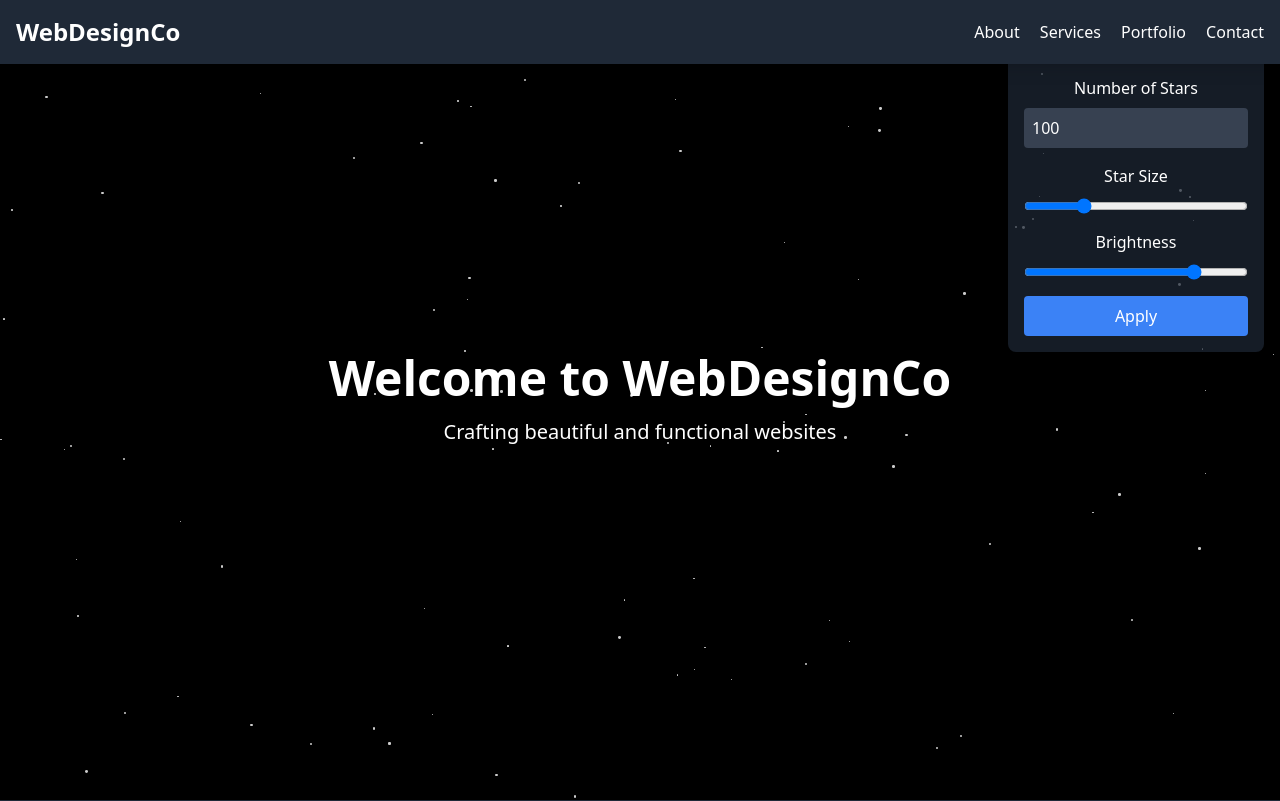
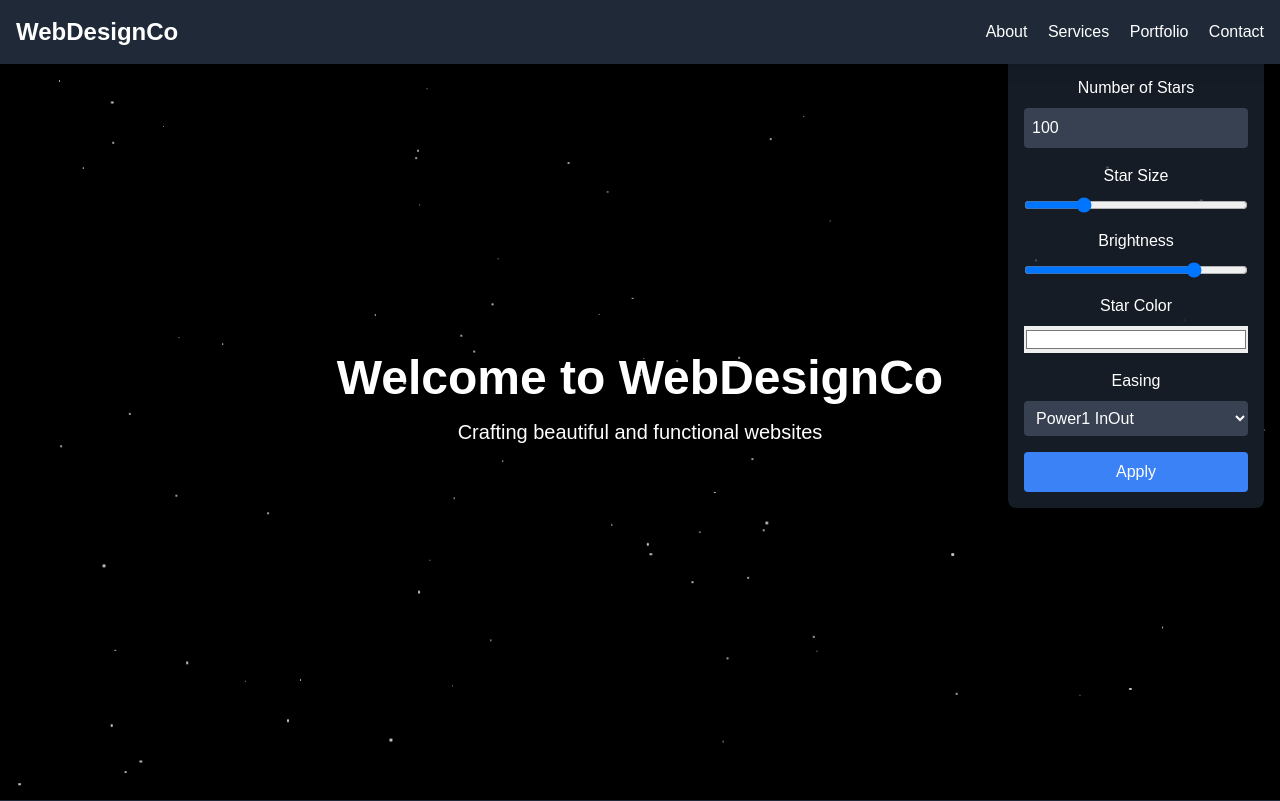
Before and after one commit to Jason-Black/Starfield-Expo, a website: page index.html in a window 1280 px wide. Shown: the top 801 px of the page. Drawn offline with nearby package versions, Linux system fonts and the light colour scheme.

Commit message:
trying to fix

```diff
--- a/index.html
+++ b/index.html
@@ -6,15 +6,16 @@
   <title>Web Design Company</title>
   <link href="public/styles.css" rel="stylesheet">
   <style>
-   body {
-      overflow: hidden;
+  body {
       margin: 0;
+      font-family: Arial, sans-serif;
+      overflow-x: hidden;
     }
     .star {
       position: absolute;
       background: white;
       border-radius: 50%;
-      opacity: 0.8;
+      opacity: 0;
     }
     .hero {
       position: relative;
@@ -25,6 +26,7 @@
       color: white;
       text-align: center;
       background-color: black;
+      overflow: hidden;
     }
     .starfield-settings {
       z-index: 10;
@@ -51,11 +53,23 @@
     <div class="starfield-settings absolute top-0 right-0 m-4 p-4 bg-gray-800 bg-opacity-70 rounded-lg shadow-lg w-64">
       <h2 class="text-lg font-bold mb-4">Starfield Settings</h2>
       <label class="block mb-2">Number of Stars</label>
-      <input id="numStars" type="number" min="10" max="500" value="100" class="mb-4 p-2 w-full bg-gray-700 rounded">
+      <input id="numStars" type="number" min="10" max="1000" value="100" class="mb-4 p-2 w-full bg-gray-700 rounded">
       <label class="block mb-2">Star Size</label>
       <input id="starSize" type="range" min="1" max="5" value="2" class="mb-4 w-full">
       <label class="block mb-2">Brightness</label>
       <input id="brightness" type="range" min="0.1" max="1" step="0.1" value="0.8" class="mb-4 w-full">
+      <label class="block mb-2">Star Color</label>
+      <input id="starColor" type="color" value="#ffffff" class="mb-4 w-full">
+      <label class="block mb-2">Easing</label>
+      <select id="easing" class="mb-4 p-2 w-full bg-gray-700 rounded">
+        <option value="power1.inOut">Power1 InOut</option>
+        <option value="power2.inOut">Power2 InOut</option>
+        <option value="power3.inOut">Power3 InOut</option>
+        <option value="power4.inOut">Power4 InOut</option>
+        <option value="back.inOut">Back InOut</option>
+        <option value="elastic.inOut">Elastic InOut</option>
+        <option value="bounce.inOut">Bounce InOut</option>
+      </select>
       <button id="applySettings" class="p-2 w-full bg-blue-500 rounded hover:bg-blue-600">Apply</button>
     </div>
     <div class="z-10">
--- a/main.js
+++ b/main.js
@@ -3,14 +3,18 @@ const starfield = document.getElementById('starfield');
 const numStarsInput = document.getElementById('numStars');
 const starSizeInput = document.getElementById('starSize');
 const brightnessInput = document.getElementById('brightness');
+const starColorInput = document.getElementById('starColor');
+const easingInput = document.getElementById('easing');
 const applySettingsButton = document.getElementById('applySettings');
 
 // Function to generate stars
 function generateStars() {
   starfield.innerHTML = ''; // Clear existing stars
-  const numStars = numStarsInput.value;
+  const numStars = Math.min(numStarsInput.value, 1000); // Limit to 1000 stars
   const starSize = starSizeInput.value;
   const brightness = brightnessInput.value;
+  const starColor = starColorInput.value;
+  const easing = easingInput.value;
 
   for (let i = 0; i < numStars; i++) {
     const star = document.createElement('div');
@@ -18,9 +22,31 @@ function generateStars() {
     star.style.width = star.style.height = `${Math.random() * starSize + 1}px`;
     star.style.top = `${Math.random() * 100}vh`;
     star.style.left = `${Math.random() * 100}vw`;
-    star.style.opacity = brightness;
+    star.style.opacity = 0;
+    star.style.background = starColor;
     starfield.appendChild(star);
+
+    gsap.to(star, {
+      opacity: brightness,
+      duration: 2,
+      delay: Math.random() * 2,
+      ease: easing,
+    });
+
+    animateStar(star, easing);
   }
+}
+
+// Function to animate stars continuously
+function animateStar(star, easing) {
+  gsap.to(star, {
+    x: () => Math.random() * 200 - 100,
+    y: () => Math.random() * 200 - 100,
+    duration: 4 + Math.random() * 2,
+    ease: easing,
+    repeat: -1,
+    yoyo: true,
+  });
 }
 
 // Function to update star positions based on mouse movement
```
